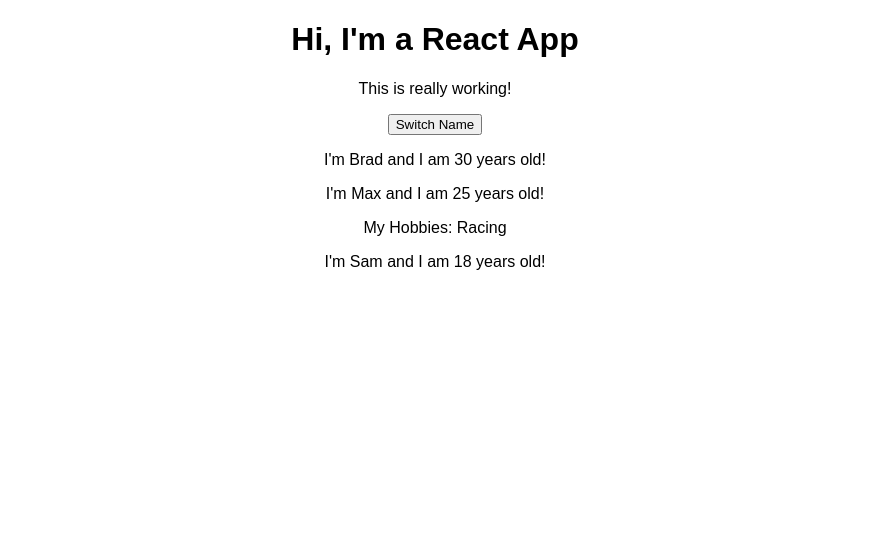
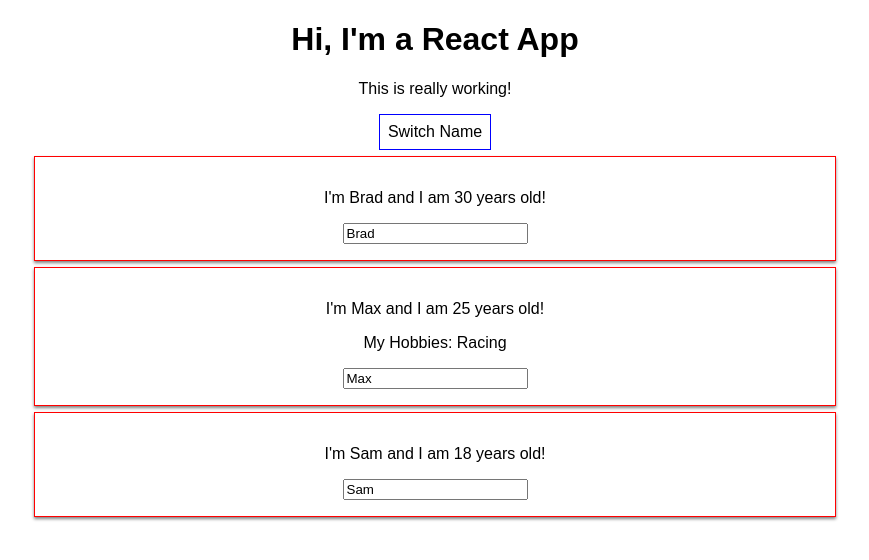
Before and after one commit to avishka964/react-guid, a React (Create React App) app: page / in a window 1280 px wide. Shown: the top 560 px of the page, without its empty margins (205-1074 px from the left). Built offline with nearby package versions, Linux system fonts and the light colour scheme.

Commit message:
adding inline style

```diff
--- a/src/App.js
+++ b/src/App.js
@@ -12,28 +12,51 @@ class App extends Component {
     otherState: "some other value",
   }
 
-  switchNameHandler = () => {
+  switchNameHandler = (newName) => {
     // console.log("Clicked")
     this.setState({
       person: [
-        { name: "David", age: 28 },
+        { name: newName, age: 28 },
         { name: "Justin", age: 21 },
         { name: "Sam", age: 12 },
       ],
     })
   }
 
+  nameChangedHandler = (event) => {
+    this.setState({
+      person: [
+        { name: "David", age: 28 },
+        { name: event.target.value, age: 21 },
+        { name: "Sam", age: 12 },
+      ],
+    })
+  }
+
   render() {
+    const style = {
+      backgroundColor: "white",
+      font: "inherit",
+      border: "1px solid blue",
+      padding: "8px",
+      cursor: "pointer",
+    }
     return (
       <div className="App">
         <h1>Hi, I'm a React App</h1>
         <p>This is really working!</p>
-        <button onClick={this.switchNameHandler}>Switch Name</button>
+        <button style={style} onClick={() => this.switchNameHandler("David!!")}>
+          Switch Name
+        </button>
         <Person
           name={this.state.person[0].name}
           age={this.state.person[0].age}
         />
-        <Person name={this.state.person[1].name} age={this.state.person[1].age}>
+        <Person
+          name={this.state.person[1].name}
+          age={this.state.person[1].age}
+          click={this.switchNameHandler.bind(this, "Smith!")}
+          change={this.nameChangedHandler}>
           My Hobbies: Racing
         </Person>
         <Person
--- /dev/null
+++ b/src/Person/Person.css
@@ -0,0 +1,8 @@
+.Person {
+  width: 60%;
+  margin: 6px auto;
+  border: 1px solid red;
+  box-shadow: 0 2px 3px gray;
+  padding: 16px;
+  text-align: center;
+}
--- a/src/Person/Person.js
+++ b/src/Person/Person.js
@@ -1,12 +1,14 @@
 import React from "react"
+import "../Person/Person.css"
 
 const person = (props) => {
   return (
-    <div>
-      <p>
+    <div className="Person">
+      <p onClick={props.click}>
         I'm {props.name} and I am {props.age} years old!
       </p>
       <p>{props.children}</p>
+      <input type="text" onChange={props.change} value={props.name} />
     </div>
   )
 }
```
